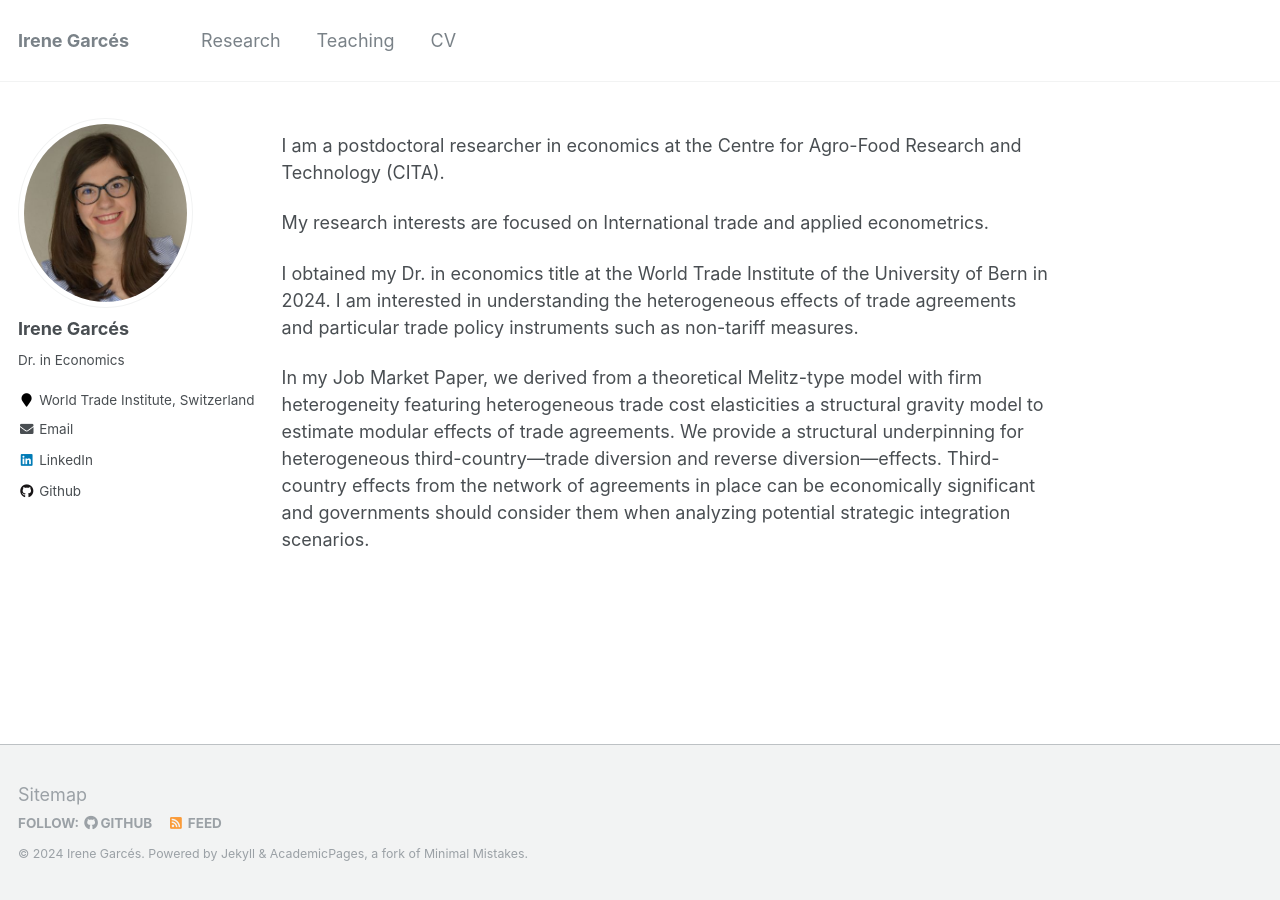
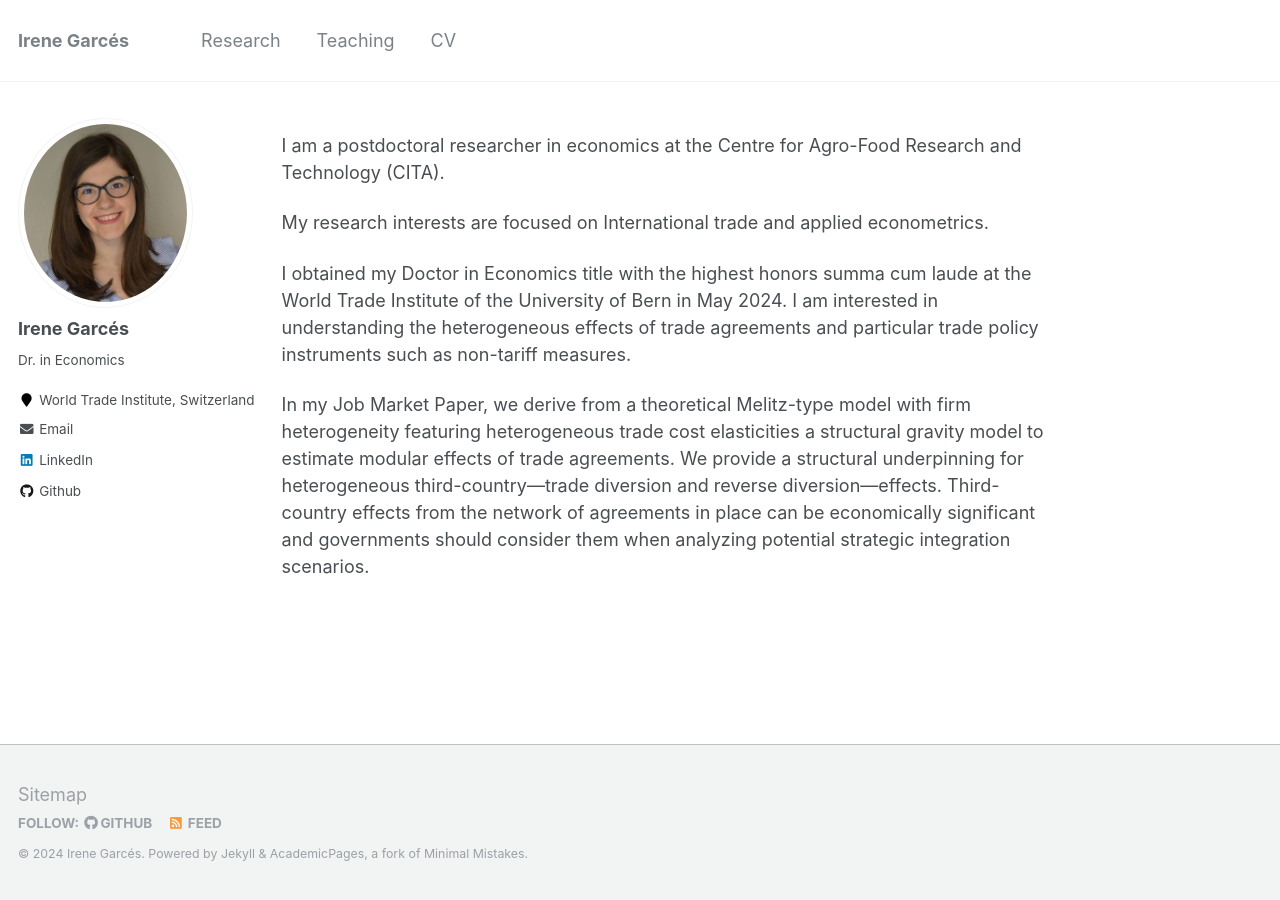
Before and after one commit to IreneGarces/irenegarces.github.io, a Jekyll site: the page built from _pages/about.md, in a window 1280 px wide. Built offline with Jekyll 4.4.1, drawn with Linux system fonts in a browser that asks for light colours.

Commit message:
Update about.md

```diff
--- a/_pages/about.md
+++ b/_pages/about.md
@@ -12,6 +12,6 @@ I am a postdoctoral researcher in economics at the Centre for Agro-Food Research
 
 My research interests are focused on International trade and applied econometrics.
 
-I obtained my Dr. in economics title at the World Trade Institute of the University of Bern in 2024. I am interested in understanding the heterogeneous effects of trade agreements and particular trade policy instruments such as non-tariff measures.
+I obtained my Doctor in Economics title with the highest honors summa cum laude at the World Trade Institute of the University of Bern in May 2024. I am interested in understanding the heterogeneous effects of trade agreements and particular trade policy instruments such as non-tariff measures.
 
-In my Job Market Paper, we derived from a theoretical Melitz-type model with firm heterogeneity featuring heterogeneous trade cost elasticities a structural gravity model to estimate modular effects of trade agreements. We provide a structural underpinning for heterogeneous third-country—trade diversion and reverse diversion—effects. Third-country effects from the network of agreements in place can be economically significant and governments should consider them when analyzing potential strategic integration scenarios.
+In my Job Market Paper, we derive from a theoretical Melitz-type model with firm heterogeneity featuring heterogeneous trade cost elasticities a structural gravity model to estimate modular effects of trade agreements. We provide a structural underpinning for heterogeneous third-country—trade diversion and reverse diversion—effects. Third-country effects from the network of agreements in place can be economically significant and governments should consider them when analyzing potential strategic integration scenarios.
```
